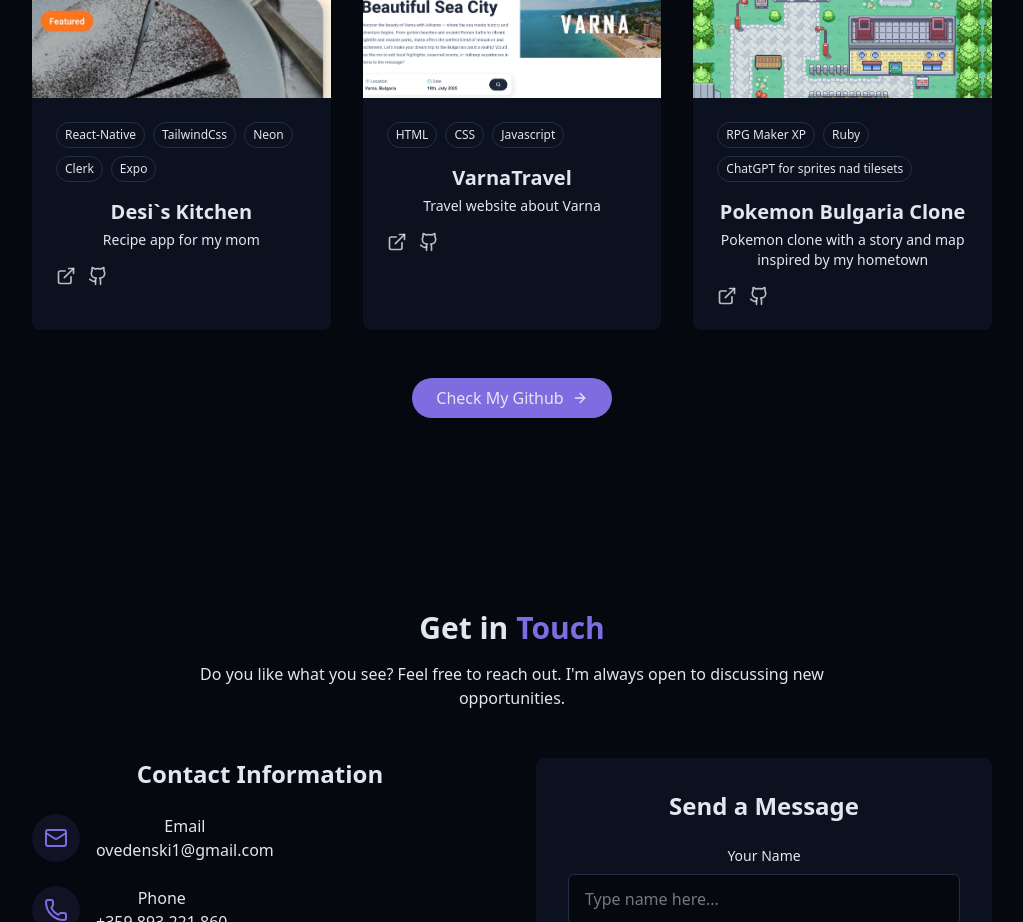
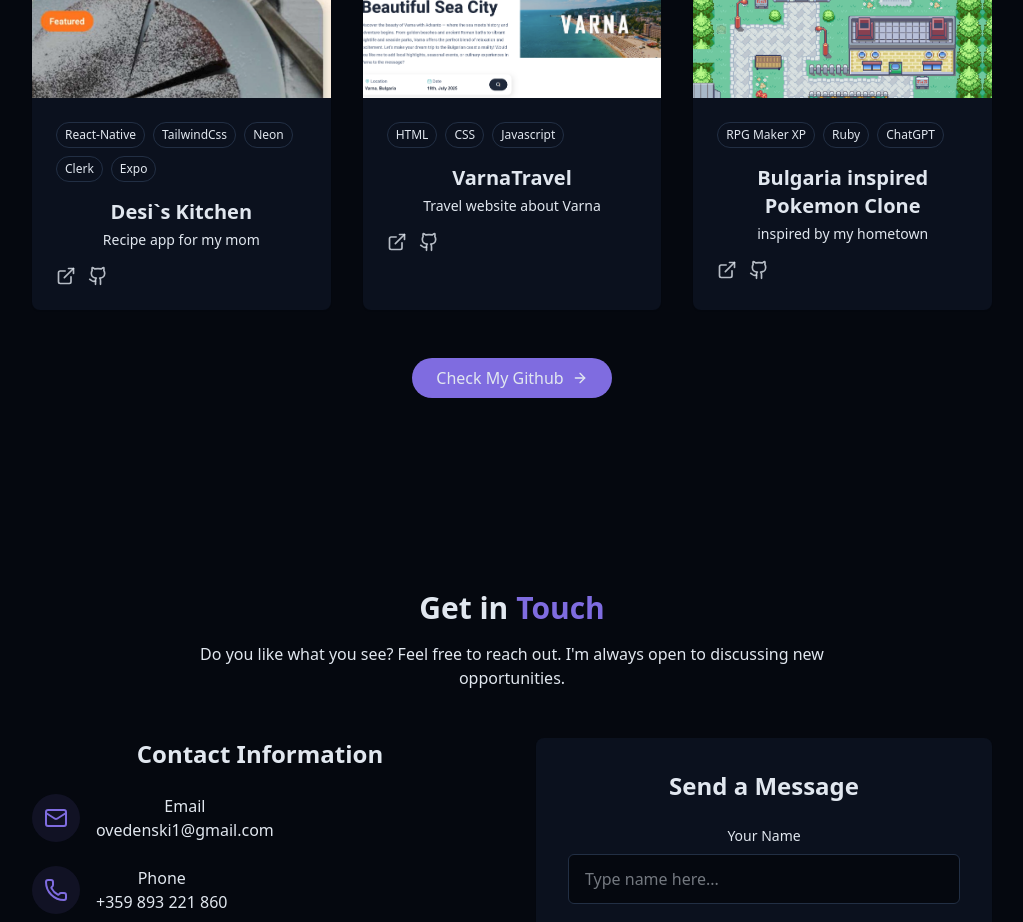
Before and after one commit to Ovedenski1/ovedenski-portfolio, a React (Vite) app: page / in a window 1280 px wide. Shown: the part 3760-4682 px from the top of the page, without its empty margins (128-1151 px from the left). Built offline with nearby package versions, Linux system fonts and the light colour scheme.

Commit message:
Update ProjectsSection.jsx

```diff
--- a/src/components/ProjectsSection.jsx
+++ b/src/components/ProjectsSection.jsx
@@ -21,10 +21,10 @@ const projects = [
     },
     {
         id: 3,
-        title: "Pokemon Bulgaria Clone",
-        descripion: "Pokemon clone with a story and map inspired by my hometown",
+        title: "Bulgaria inspired Pokemon Clone",
+        descripion: "inspired by my hometown",
         image: "/projects/project3.png",
-        tags: ["RPG Maker XP", "Ruby", "ChatGPT for sprites nad tilesets"],
+        tags: ["RPG Maker XP", "Ruby", "ChatGPT"],
         demoUrl: "#",
         githubUrl: "#",
     },
```
